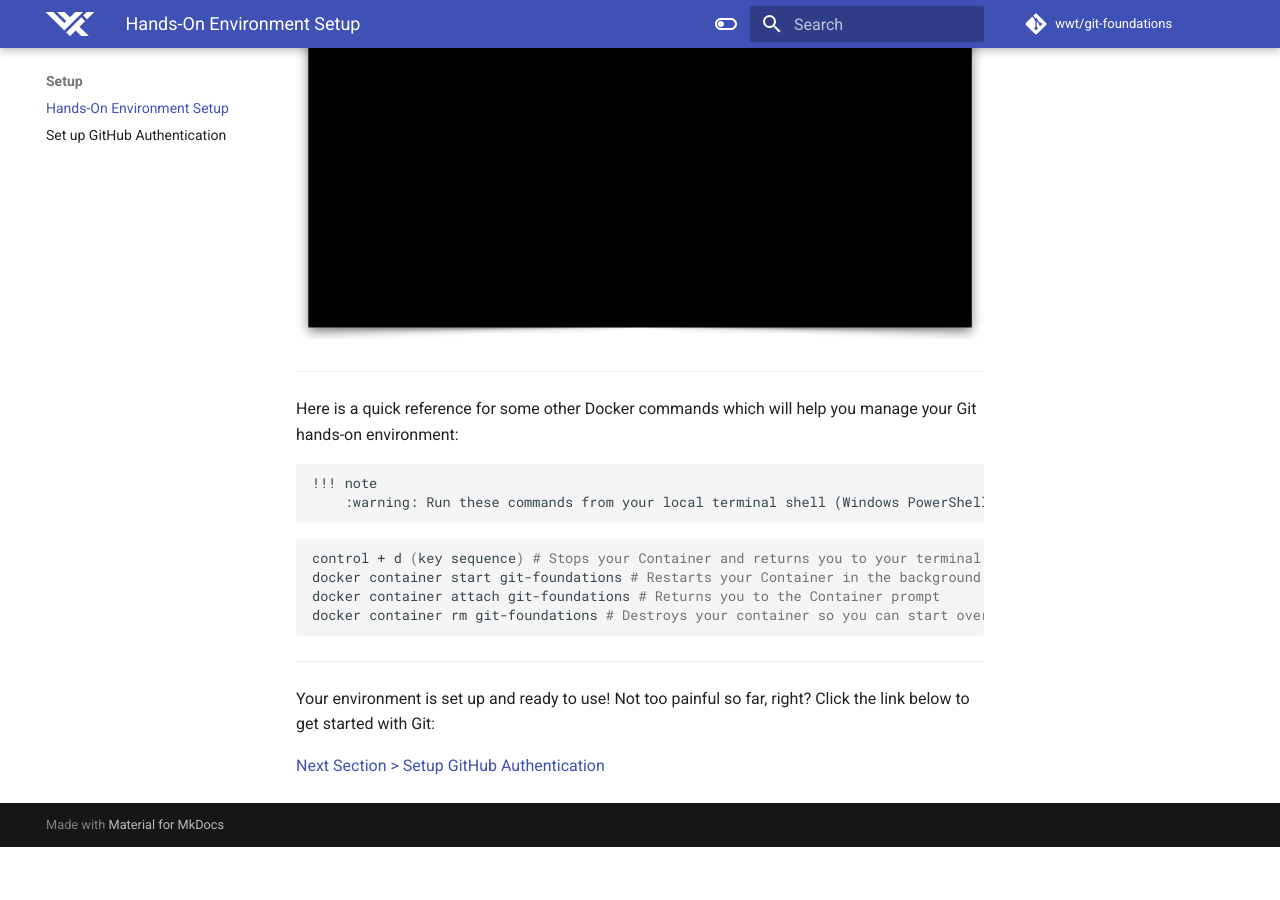
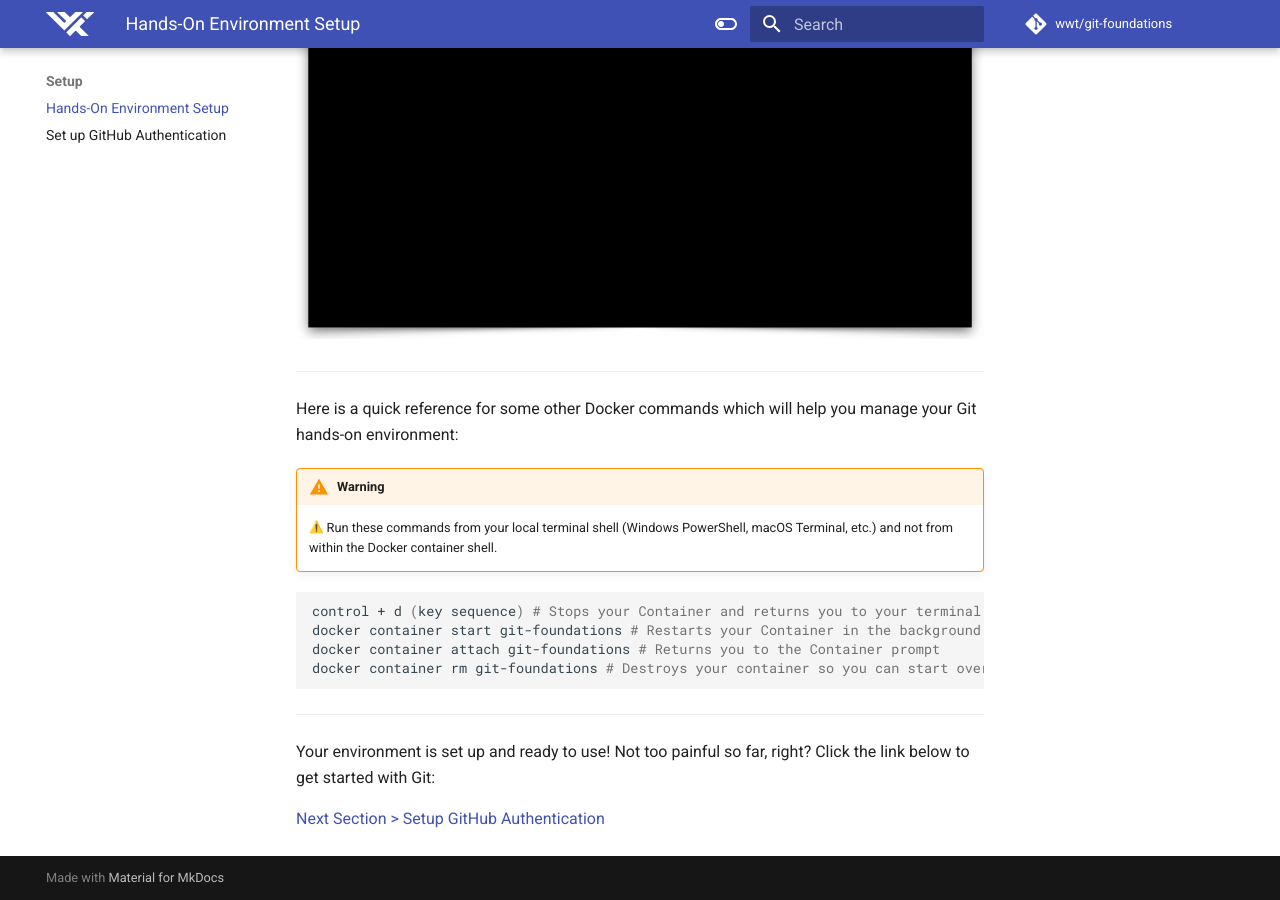
Before and after one commit to wwt/git-foundations, an MkDocs documentation site: the page built from docs/sections/section_1.md, in a window 1280 px wide and 900 px high, scrolled down 3253 px. Built offline with MkDocs 1.6.1 and Material for MkDocs 9.7.7, drawn with Linux system fonts in a browser that asks for light colours; emoji names are drawn with the system emoji font; comment, search, counter and statistics services are not loaded; before the commit the page ends 4100 px from its top, so only the background shows below that.

Commit message:
Remove code fences from admonition

````diff
--- a/docs/sections/section_1.md
+++ b/docs/sections/section_1.md
@@ -77,10 +77,8 @@ The result of that command should look something like this:
 
 Here is a quick reference for some other Docker commands which will help you manage your Git hands-on environment:
 
-```
-!!! note
+!!! warning
     :warning: Run these commands from your local terminal shell (Windows PowerShell, macOS Terminal, etc.) and not from within the Docker container shell.
-```
 
 ```shell
 control + d (key sequence) # Stops your Container and returns you to your terminal prompt
````
